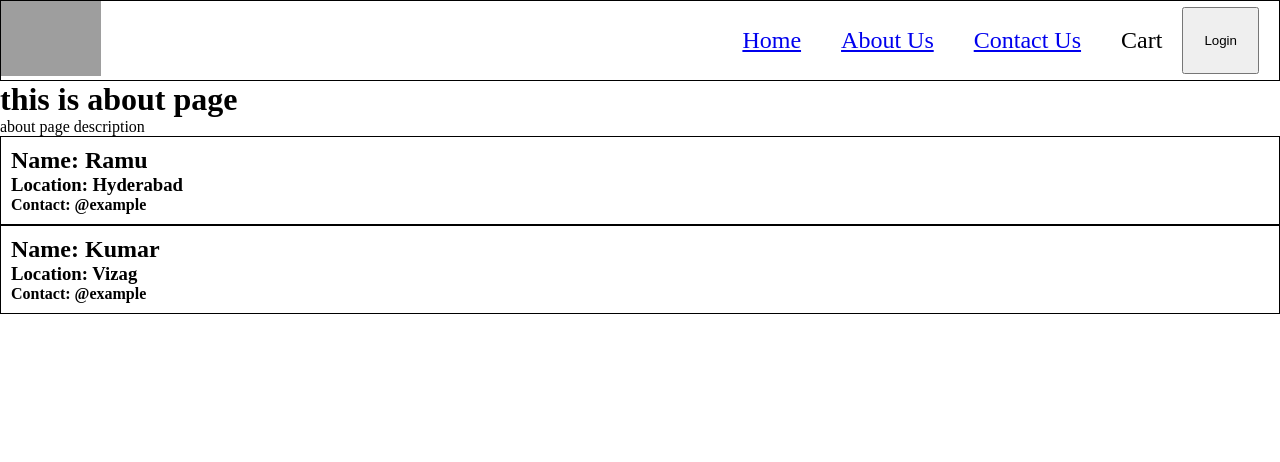
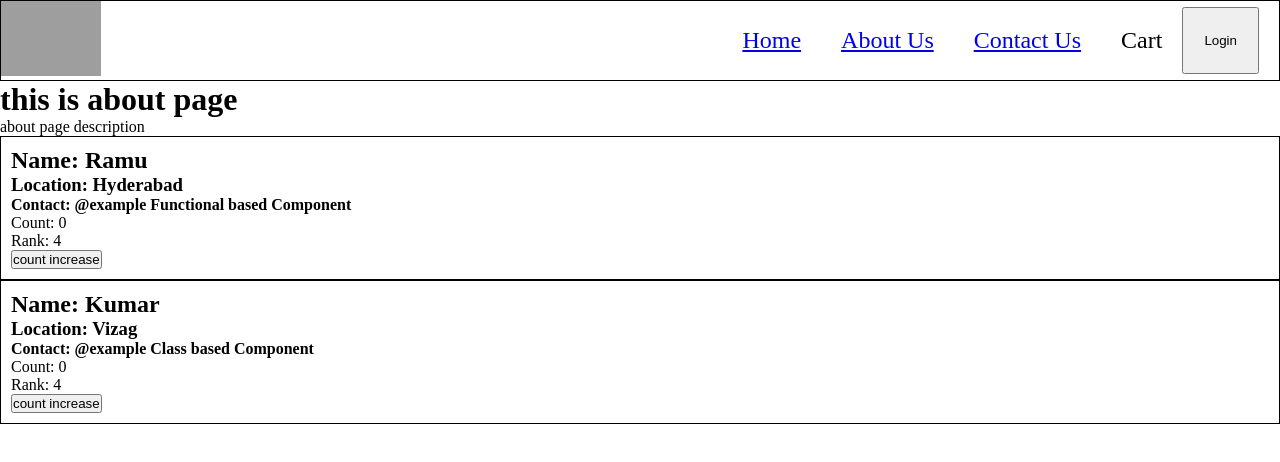
Before and after one commit to kumarnaidukarri/Zimbo__Frontend, a React (Vite) app: page /about in a window 1280 px wide. Shown: the top 462 px of the page. Built offline with nearby package versions, Linux system fonts and the light colour scheme; grey boxes are pictures that could not be loaded.

Commit message:
5.1 - State variables in Class component VS Functional component

```diff
--- a/src/components/About.js
+++ b/src/components/About.js
@@ -7,8 +7,8 @@ const About = function () {
       <h1> this is about page </h1>
       <p> about page description </p>
 
-      <User name="Ramu" location="Hyderabad" />
-      <UserClass name="Kumar" location="Vizag" />
+      <User name={"Ramu"} location={"Hyderabad"} />
+      <UserClass name={"Kumar"} location={"Vizag"} />
     </>
   );
 };
--- a/src/components/User.js
+++ b/src/components/User.js
@@ -1,14 +1,27 @@
 // 'User' functional component
 
+import { useState } from "react";
+
 const User = (props) => {
-  console.log(props);
+  const { name, location } = props;
 
-  const { name, location } = props;
+  const [count, setCount] = useState(0); // creating a state variable
+  const [rank, setRank] = useState(4); // creating a state variable
+
   return (
     <div className="user-card">
       <h2>Name: {name} </h2>
       <h3>Location: {location} </h3>
-      <h4>Contact: @example </h4>
+      <h4>Contact: @example Functional based Component </h4>
+      <p> Count: {count} </p>
+      <p> Rank: {rank} </p>
+      <button
+        onClick={() => {
+          setCount(count + 1);
+        }}
+      >
+        count increase
+      </button>
     </div>
   );
 };
--- a/src/components/UserClass.js
+++ b/src/components/UserClass.js
@@ -5,16 +5,28 @@ import React from "react";
 class UserClass extends React.Component {
   constructor(props) {
     super(props);
-    console.log(props);
+    this.state = { count: 0, rank: 4 }; // creating a state
   }
 
   render() {
     const { name, location } = this.props;
+    const { count, rank } = this.state;
+
     return (
       <div className="user-card">
         <h2>Name: {name} </h2>
         <h3>Location: {location} </h3>
-        <h4>Contact: @example </h4>
+        <h4>Contact: @example Class based Component </h4>
+        <p> Count: {this.state.count} </p>
+        <p> Rank: {this.state.rank} </p>
+        <button
+          onClick={() => {
+            // Never Update State Variables Directly, instead use the method 'setState'.
+            this.setState({ count: this.state.count + 1 });
+          }}
+        >
+          count increase
+        </button>
       </div>
     );
   }
```
